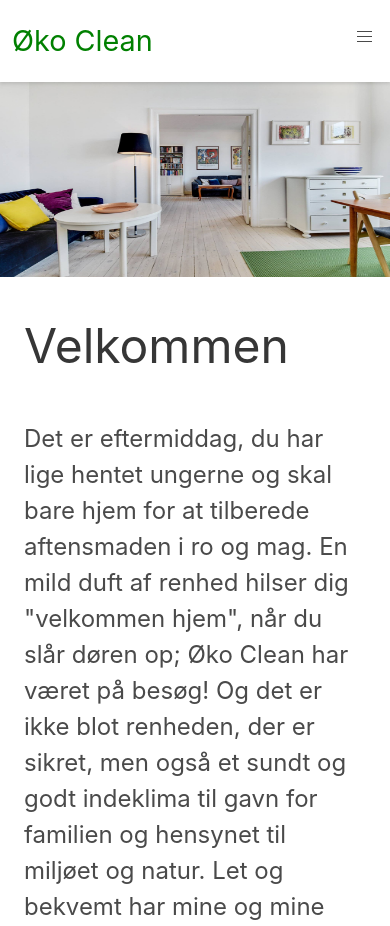
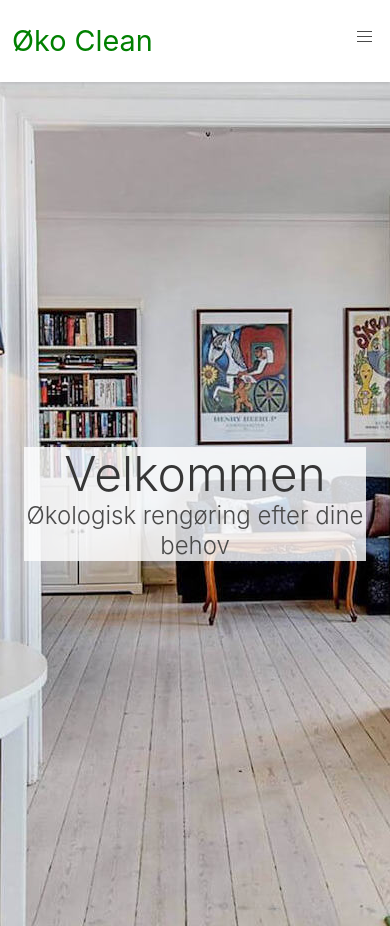
Before and after one commit to andersklenke/oekoclean.dk, a plain HTML site: page index.html in a window 390 px wide. Shown: the top 926 px of the page. Drawn offline with Linux system fonts and the light colour scheme.

Commit message:
Front page hero image

```diff
--- a/css/master.css
+++ b/css/master.css
@@ -5,6 +5,44 @@
 
   .section {
     padding-top: 10px;
+  }
+}
+
+.hero-body {
+  align-items: center;
+}
+
+.hero-frontpage {
+  margin-top: -1em;
+  background-image: url("../images/oekoclean_stue.jpg");
+  background-repeat: no-repeat;
+  background-attachment: fixed;
+  background-position: center;
+}
+
+@media screen and (max-width: 450px) {
+  .hero-frontpage {
+    background-image: url("../images/oekoclean_stue_small.jpg");
+    background-position: center;
+  }
+}
+
+.hero-frontpage .title {
+  font-size: 5em;
+  background-color:rgba(255, 255, 255, 0.8)
+}
+
+.hero-frontpage .subtitle {
+  font-size: 2em;
+  background-color:rgba(255, 255, 255, 0.8)
+}
+
+@media screen and (max-width: 450px) {
+  .hero-frontpage .title {
+    font-size: 3em;
+  }
+  .hero-frontpage .subtitle {
+    font-size: 1.5em;
   }
 }
 
--- a/index.html
+++ b/index.html
@@ -39,9 +39,18 @@
       </div>
     </nav>
 
-    <figure class="image is-2by1">
-      <img src="image_1.jpg">
-    </figure>
+    <section class="hero hero-frontpage is-fullheight">
+      <div class="hero-body">
+        <div class="container has-text-centered">
+          <h1 class="title">
+            Velkommen
+          </h1>
+          <h2 class="subtitle">
+            Økologisk rengøring efter dine behov
+          </h2>
+        </div>
+      </div>
+    </section>
 
     <section class="section">
       <div class="container">
```
Also changed, not shown: image_1.jpg (deleted), images/oekoclean_stue.jpg (added), images/oekoclean_stue_small.jpg (added).
